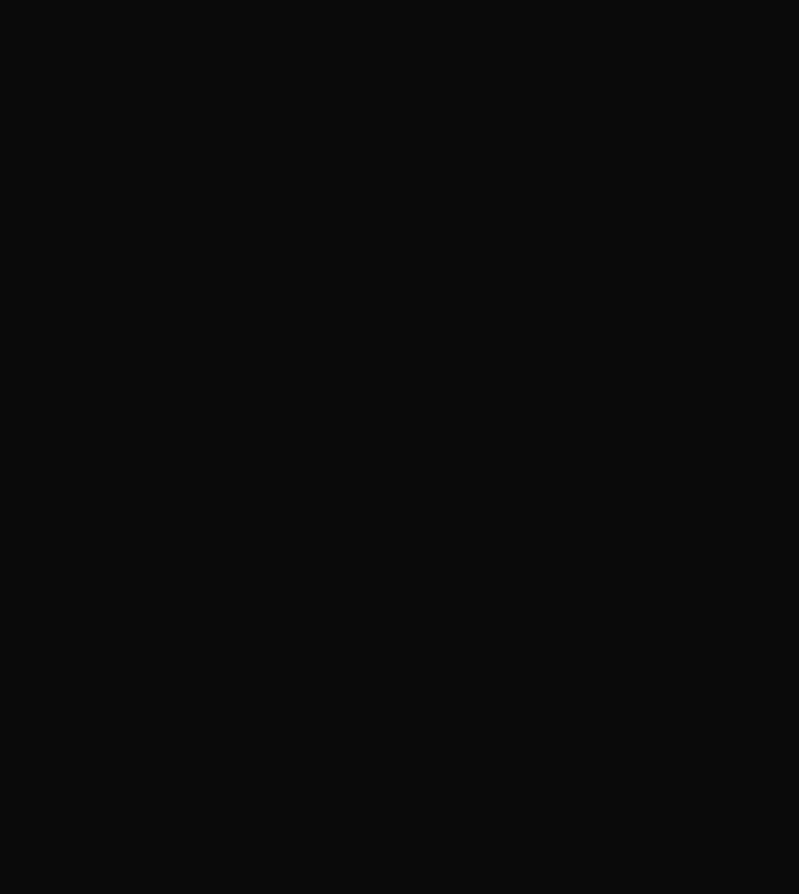
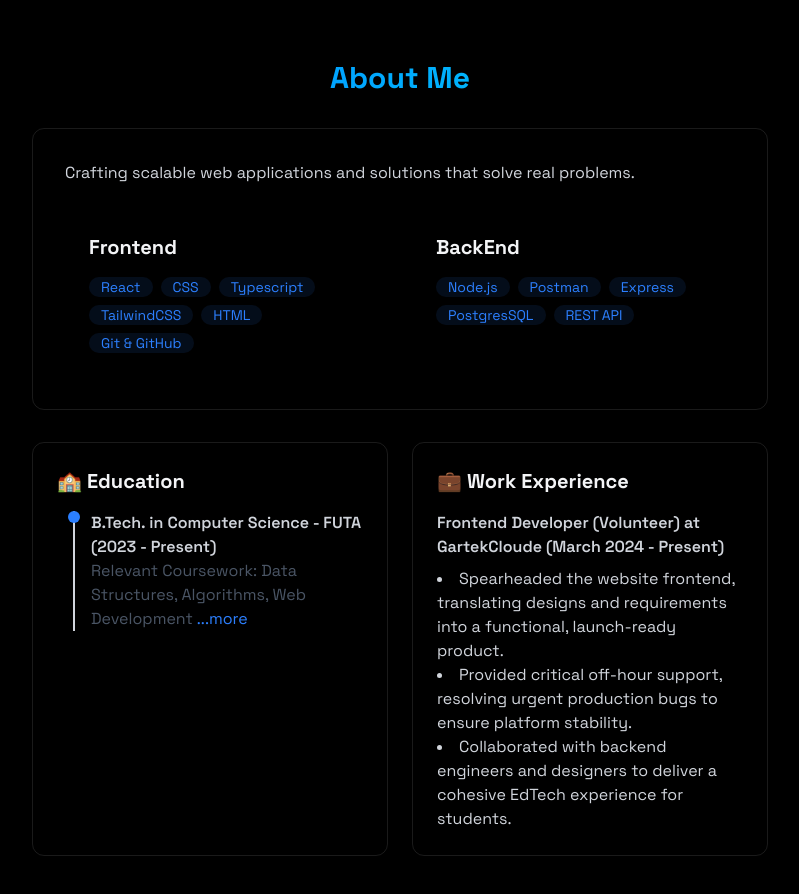
Before and after one commit to TonyFred-code/portfolio, a React (Vite) app: page / in a window 1280 px wide. Shown: the part 820-1714 px from the top of the page, without its empty margins (240-1039 px from the left). Before the commit the page ends 800 px from the top, so only its background shows below. Built offline with nearby package versions, Linux system fonts and the light colour scheme.

Commit message:
feat: add about section component
add section to showcase education and work experience

```diff
--- a/src/App.jsx
+++ b/src/App.jsx
@@ -3,6 +3,7 @@
 import NavBar from "./components/NavBar.jsx";
 import MobileMenu from "./components/MobileMenu.jsx";
 import Home from "./components/sections/Home.jsx";
+import About from "./components/sections/About.jsx";
 
 function App() {
   const [isLoaded, setIsLoaded] = useState(false);
@@ -19,6 +20,7 @@
         <NavBar menuOpen={menuOpen} setMenuOpen={setMenuOpen} />
         <MobileMenu menuOpen={menuOpen} setMenuOpen={setMenuOpen} />
         <Home />
+        <About />
       </div>
     </>
   );
--- a/src/components/sections/About.jsx
+++ b/src/components/sections/About.jsx
@@ -0,0 +1,146 @@
+import { useState } from "react";
+import RevealOnScroll from "../RevealOnScroll.jsx";
+
+export default function About() {
+  const [showMore, setShowMore] = useState(false);
+
+  const courses = [
+    "Data Structures",
+    "Algorithms",
+    "Web Development",
+    "Cloud Computing",
+    "Database Systems",
+    "Operating Systems",
+    "Software Engineering",
+    "Networks",
+  ];
+
+  const previewCourses = courses.slice(0, 3);
+  const frontendSkills = [
+    "React",
+    "CSS",
+    "Typescript",
+    "TailwindCSS",
+    "HTML",
+    "Git & GitHub",
+  ];
+
+  const backendSkills = [
+    "Node.js",
+    "Postman",
+    "Express",
+    "PostgresSQL",
+    "REST API",
+  ];
+
+  return (
+    <section
+      id="about"
+      className="min-h-screen flex items-center justify-center py-20"
+    >
+      <RevealOnScroll>
+        <div className="max-w-3xl mx-auto px-4">
+          <h2 className="text-3xl font-bold mb-8 bg-linear-to-r from-blue-500 to-cyan-400 text-center bg-clip-text text-transparent ">
+            About Me
+          </h2>
+
+          <div className=" rounded-xl p-8 border-white/10 border hover:-translate-y-1 transition-all">
+            <p className="text-gray-300 mb-6">
+              Crafting scalable web applications and solutions that solve real
+              problems.
+            </p>
+
+            <div className="grid grid-cols-1 md:grid-cols-2 gap-6">
+              <div className="rounded-xl  p-6 hover:-translate-y-1 transition-all">
+                <h3 className="text-xl font-bold mb-4">Frontend</h3>
+                <div className="flex flex-wrap gap-2">
+                  {frontendSkills.map((tech) => {
+                    return (
+                      <span
+                        key={tech}
+                        className="bg-blue-500/10 text-blue-500 py01 px-3 rounded-full text-sm hover:bg-blue-500/20 hover:shadow-[0_2px_8px_rgba(59, 130, 246, 0.2)] transition"
+                      >
+                        {tech}
+                      </span>
+                    );
+                  })}
+                </div>
+              </div>
+
+              <div className="rounded-xl  p-6 hover:-translate-y-1 transition-all">
+                <h3 className="text-xl font-bold mb-4">BackEnd</h3>
+                <div className="flex flex-wrap gap-2">
+                  {backendSkills.map((tech) => {
+                    return (
+                      <span
+                        key={tech}
+                        className="bg-blue-500/10 text-blue-500 py01 px-3 rounded-full text-sm hover:bg-blue-500/20 hover:shadow-[0_2px_8px_rgba(59, 130, 246, 0.2)] transition"
+                      >
+                        {tech}
+                      </span>
+                    );
+                  })}
+                </div>
+              </div>
+            </div>
+          </div>
+
+          <div className="grid grid-cols-1 md:grid-cols-2 gap-6 mt-8">
+            <div className="p-6 rounded-xl border-white/10 border hover:-translate-y-1 transition-all">
+              <h3 className="text-xl font-bold mb-4"> 🏫 Education</h3>
+
+              <ul className="relative border-l-2 border-gray-300 ml-4 list-none text-gray-300">
+                <li className="mb-8 ml-4 relative">
+                  <span className="absolute left-[-23.5px] top-0 w-3 h-3 bg-blue-500 rounded-full"></span>
+
+                  <p className="font-semibold">
+                    B.Tech. in Computer Science - FUTA (2023 - Present)
+                  </p>
+
+                  <p className="text-gray-600">
+                    Relevant Coursework:{" "}
+                    {showMore ? courses.join(", ") : previewCourses.join(", ")}
+                    {courses.length > previewCourses.length && (
+                      <button
+                        className="ml-1 text-blue-500 hover:underline"
+                        onClick={() => setShowMore(!showMore)}
+                      >
+                        {showMore ? "...less" : "...more"}
+                      </button>
+                    )}
+                  </p>
+                </li>
+              </ul>
+            </div>
+
+            <div className="p-6 rounded-xl border-white/10 border hover:-translate-y-1 transition-all">
+              <h3 className="text-xl font-bold mb-4"> 💼 Work Experience</h3>
+              <div className="space-y-4 text-gray-300">
+                <div>
+                  <h4 className="font-semibold">
+                    Frontend Developer (Volunteer) at GartekCloude (March 2024 -
+                    Present)
+                  </h4>
+                  <ul className="list-disc list-inside mt-2">
+                    <li>
+                      Spearheaded the website frontend, translating designs and
+                      requirements into a functional, launch-ready product.
+                    </li>
+                    <li>
+                      Provided critical off-hour support, resolving urgent
+                      production bugs to ensure platform stability.
+                    </li>
+                    <li>
+                      Collaborated with backend engineers and designers to
+                      deliver a cohesive EdTech experience for students.
+                    </li>
+                  </ul>
+                </div>
+              </div>
+            </div>
+          </div>
+        </div>
+      </RevealOnScroll>
+    </section>
+  );
+}
```
